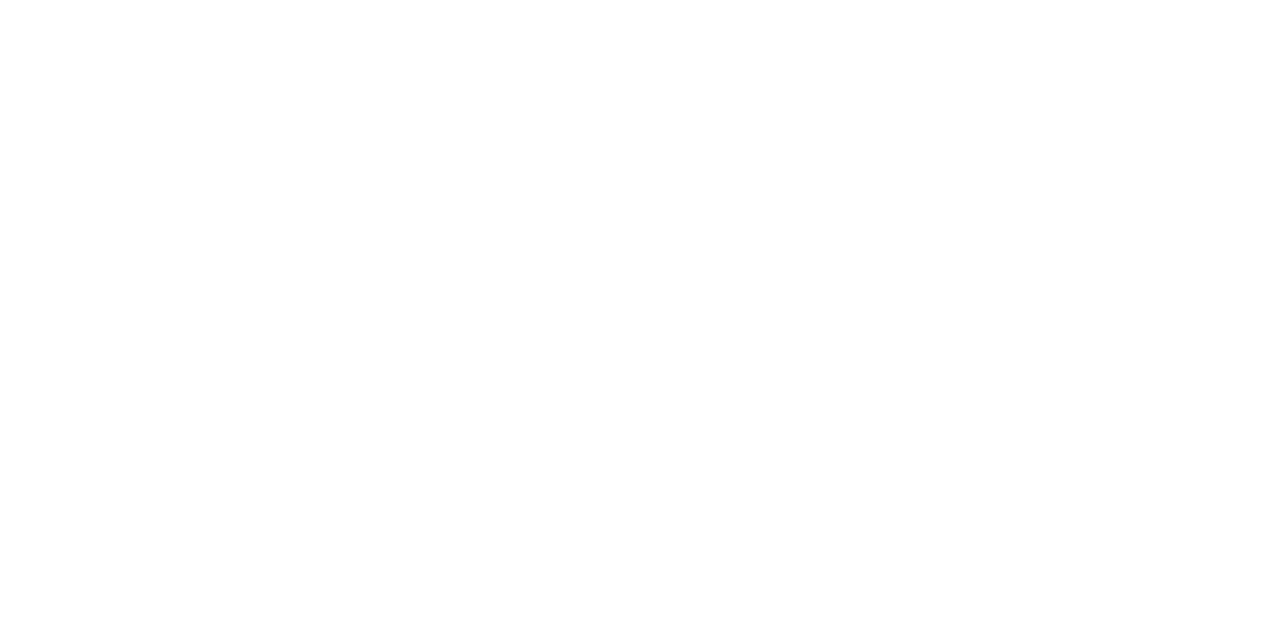
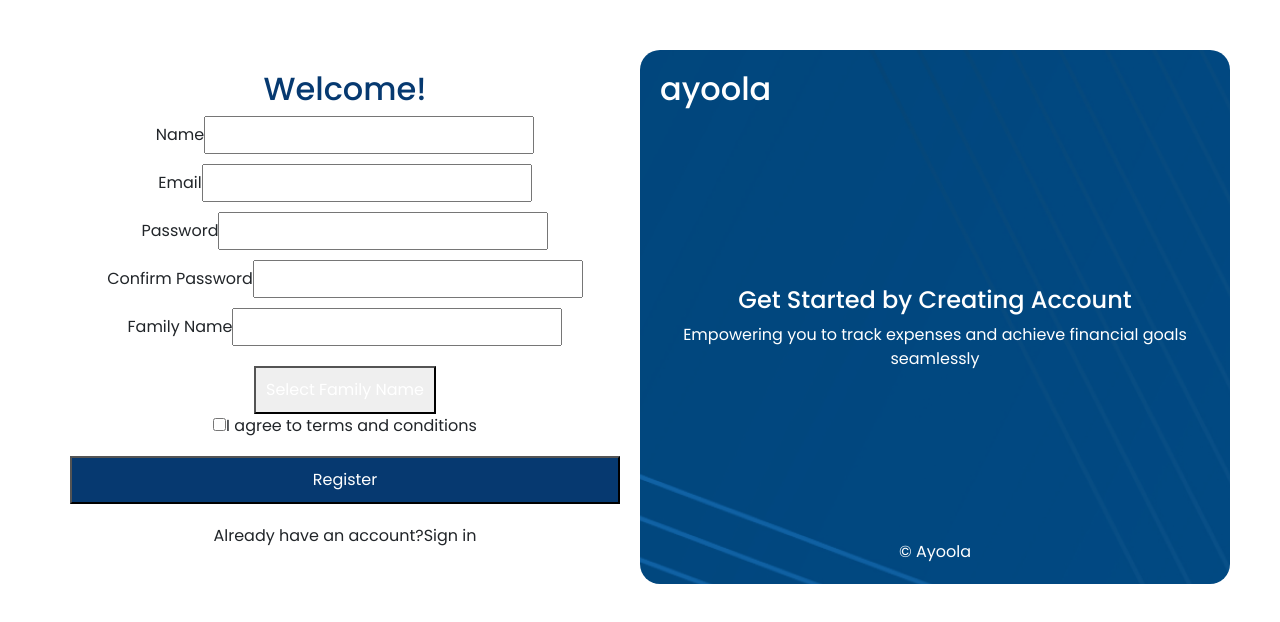
Before and after one commit to anumithasp/expense-tracker, a React (Create React App) app: page /signup in a window 1280 px wide. Before the commit this address had no page. Shown: the top 622 px of the page. Built offline with nearby package versions, Linux system fonts and the light colour scheme.

Commit message:
signup changes

```diff
--- a/src/App.js
+++ b/src/App.js
@@ -20,12 +20,14 @@
 import "@fontsource/poppins/800-italic.css";
 import "@fontsource/poppins/900.css";
 import "@fontsource/poppins/900-italic.css";
+import SignUp from './components/SignUp/SignUp';
 
 function App() {
   return (
     <div className="App">
       <Routes>
         <Route path= '/' element = {<LandingPage />}></Route>
+        <Route path='/signup' element ={<SignUp/>}></Route>
       </Routes>
     </div>
   );
--- a/src/components/LandingNav/LandingNav.jsx
+++ b/src/components/LandingNav/LandingNav.jsx
@@ -29,7 +29,7 @@
                             </a>
                         </li>
                         <li className="nav-item pl-pr-15">
-                            <a className="nav-link" href="#">
+                            <a className="nav-link" href="/signup">
                                 <button className='btn btn-primary exp-btn-primary'>Sign Up</button>
                             </a>
                         </li>
--- /dev/null
+++ b/src/components/SignUp/SignUp.css
@@ -0,0 +1,78 @@
+.signup-container {
+    display: flex;
+    margin: 50px;
+    justify-items: center;
+    /* height: 100%; */
+    /* background-size: cover;   */
+}
+
+.signup-section {
+    flex: 1;
+    width: 50%;
+    height: 100%;
+    padding: 20px;
+    display: flex;
+    flex-direction: column;
+    justify-content: center;
+}
+.signup-section form {
+    display: flex;
+    flex-direction: column;
+  }
+
+.signup-section label {
+    margin-bottom: 5px;
+}
+
+.signup-section input {
+    margin-bottom: 10px;
+    padding: 5px;
+}
+
+.signup-section button {
+    margin-top: 10px;
+    padding: 10px;
+    color: white;
+    cursor: pointer;
+}
+
+.signup-section p {
+
+    margin-top: 20px;
+    cursor: pointer;
+}
+
+.signup-section p:hover {
+    text-decoration: underline;
+}
+
+ /* .second-half-section h2 {
+    align-self: flex-start;
+
+} */
+.second-half-section {
+    width: 50%;
+    background-image: url(../images/sign.png);
+    border-radius: 20px;
+    color: white;
+    padding: 20px;
+    /* size: 50%; */
+    display: flex;
+    flex-direction: column;
+    justify-content: space-between;
+    align-items: flex-start;
+    text-align: center;
+}
+.second-half-section p {
+    margin: 0;
+    /* text-align: center;
+    font-size: smaller; */
+    /* padding-left: 8px; */
+
+}
+.second-half-section h5{
+    font-size: x-large;
+}
+.second-half-section p:last-child {
+    align-self: center;
+}
--- /dev/null
+++ b/src/components/SignUp/SignUp.jsx
@@ -0,0 +1,87 @@
+import React, { useState } from 'react';
+import './SignUp.css';
+
+const SignUp = () => {
+    const [name, setName] = useState('');
+    const [email, setEmail] = useState('');
+    const [password, setPassword] = useState('');
+    const [confirmPassword, setConfirmPassword] = useState('');
+    const [familyName, setFamilyName] = useState('');
+    const [agreeTerms, setAgreeTerms] = useState(false);
+
+    const handleRegister = () => {
+      // Add your registration logic here
+      if (agreeTerms) {
+        // Perform registration
+        console.log('Registration successful');
+      } else {
+        alert('Please agree to the terms and conditions');
+      }
+    };
+
+    return (
+      <div className="signup-container">
+        {/* First half section */}
+        <div className="signup-section">
+          <h2 style={{ color: '#063970' }}>Welcome!</h2>
+          <form>
+            <div>
+              <label htmlFor="name">Name</label>
+              <input type="text" id="name"
+              value={name}
+              onChange={(e) => setName(e.target.value)} />
+            </div>
+            <div>
+              <label htmlFor="email">Email</label>
+              <input type="email" id="email" value={email} onChange={(e) => setEmail(e.target.value)} />
+            </div>
+            <div>
+              <label htmlFor="password">Password</label>
+              <input type="password" id="password" value={password} onChange={(e) => setPassword(e.target.value)} />
+            </div>
+            <div>
+              <label htmlFor="confirmPassword">Confirm Password</label>
+              <input
+                type="password"
+                id="confirmPassword"
+                value={confirmPassword}
+                onChange={(e) => setConfirmPassword(e.target.value)}
+              />
+            </div>
+            <div>
+              <label htmlFor="familyName">Family Name</label>
+              <input type="text" id="familyName" value={familyName} onChange={(e) => setFamilyName(e.target.value)} />
+              <button type="button"
+              onClick={() => console.log('Family name selected')}>
+              Select Family Name
+              </button>
+            </div>
+            <div>
+              <label>
+                <input type="checkbox" checked={agreeTerms} onChange={() => setAgreeTerms(!agreeTerms)} />
+                I agree to terms and conditions
+              </label>
+            </div>
+            <button type="button"
+               onClick={handleRegister}
+               style={{ backgroundColor: '#063970' }}>
+               Register
+            </button>
+          </form>
+          <p>Already have an account?
+            <a href="/Sign in"></a>Sign in
+          </p>
+        </div>
+
+        {/* Second half section */}
+        <div className="second-half-section">
+          <h2>ayoola</h2>
+          <p><h5>Get Started by Creating Account </h5>
+          Empowering you to track expenses and achieve financial goals seamlessly</p>
+          <p>  © Ayoola</p>
+        </div>
+      </div>
+    );
+}
+
+export default SignUp
```
Also changed, not shown: public/sign.png (added).
